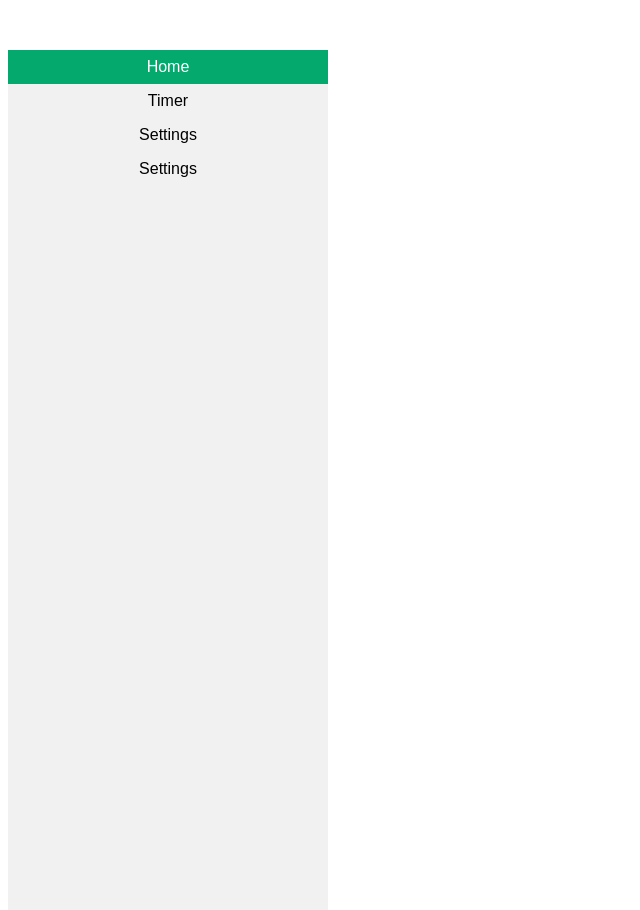
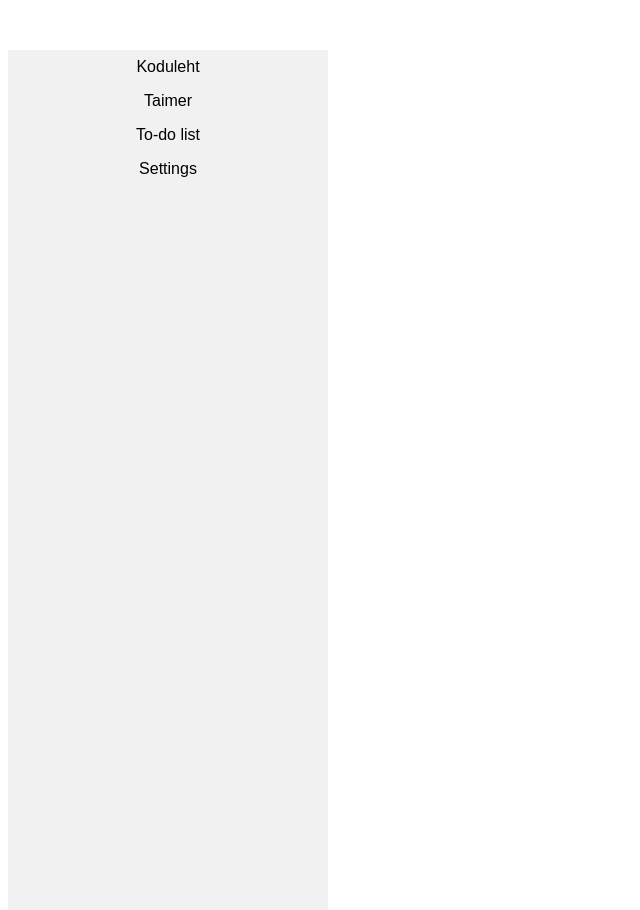
Before and after one commit to Vahvl/produdoro3, a Flask app: page / in a window 1280 px wide. Shown: the whole page, without its empty margins (0-640 px from the left). Run offline with Flask 3, Linux system fonts and the light colour scheme.

Commit message:
töötav menu ilma todota

```diff
--- a/templates/index.html
+++ b/templates/index.html
@@ -49,9 +49,9 @@
 </head>
 <body>
     <ul>
-        <li><a class="active" href="">Home</a></li>
-        <li><a href="pomodoro">Timer</a></li>
-        <li><a href="settings">Settings</a></li>
+        <li><a class="index" href="">Koduleht</a></li>
+        <li><a href="pomodoro">Taimer</a></li>
+        <li><a href="todolist">To-do list</a></li>
         <li><a href="settings">Settings</a></li>
     </ul>
 </body>
--- a/templates/pomodoro.html
+++ b/templates/pomodoro.html
@@ -50,8 +50,9 @@
 <body>
 
     <ul>
-        <li><a class="active" href="">Home</a></li>
-        <li><a href="pomodoro">Timer</a></li>
+        <li><a class="index" href="">Koduleht</a></li>
+        <li><a href="pomodoro">Taimer</a></li>
+        <li><a href="todolist">To-do list</a></li>
         <li><a href="settings">Settings</a></li>
     </ul>
 
--- a/templates/settings.html
+++ b/templates/settings.html
@@ -49,8 +49,9 @@
 </head>
 <body>
     <ul>
-        <li><a class="active" href="">Home</a></li>
-        <li><a href="pomodoro">Timer</a></li>
+        <li><a class="index" href="">Koduleht</a></li>
+        <li><a href="pomodoro">Taimer</a></li>
+        <li><a href="todolist">To-do list</a></li>
         <li><a href="settings">Settings</a></li>
     </ul>
 </body>
--- a/templates/todolist.html
+++ b/templates/todolist.html
@@ -49,8 +49,9 @@
 </head>
 <body>
     <ul>
-        <li><a class="active" href="">Home</a></li>
-        <li><a href="pomodoro">Timer</a></li>
+        <li><a class="index" href="">Koduleht</a></li>
+        <li><a href="pomodoro">Taimer</a></li>
+        <li><a href="todolist">To-do list</a></li>
         <li><a href="settings">Settings</a></li>
     </ul>
 </body>
```
